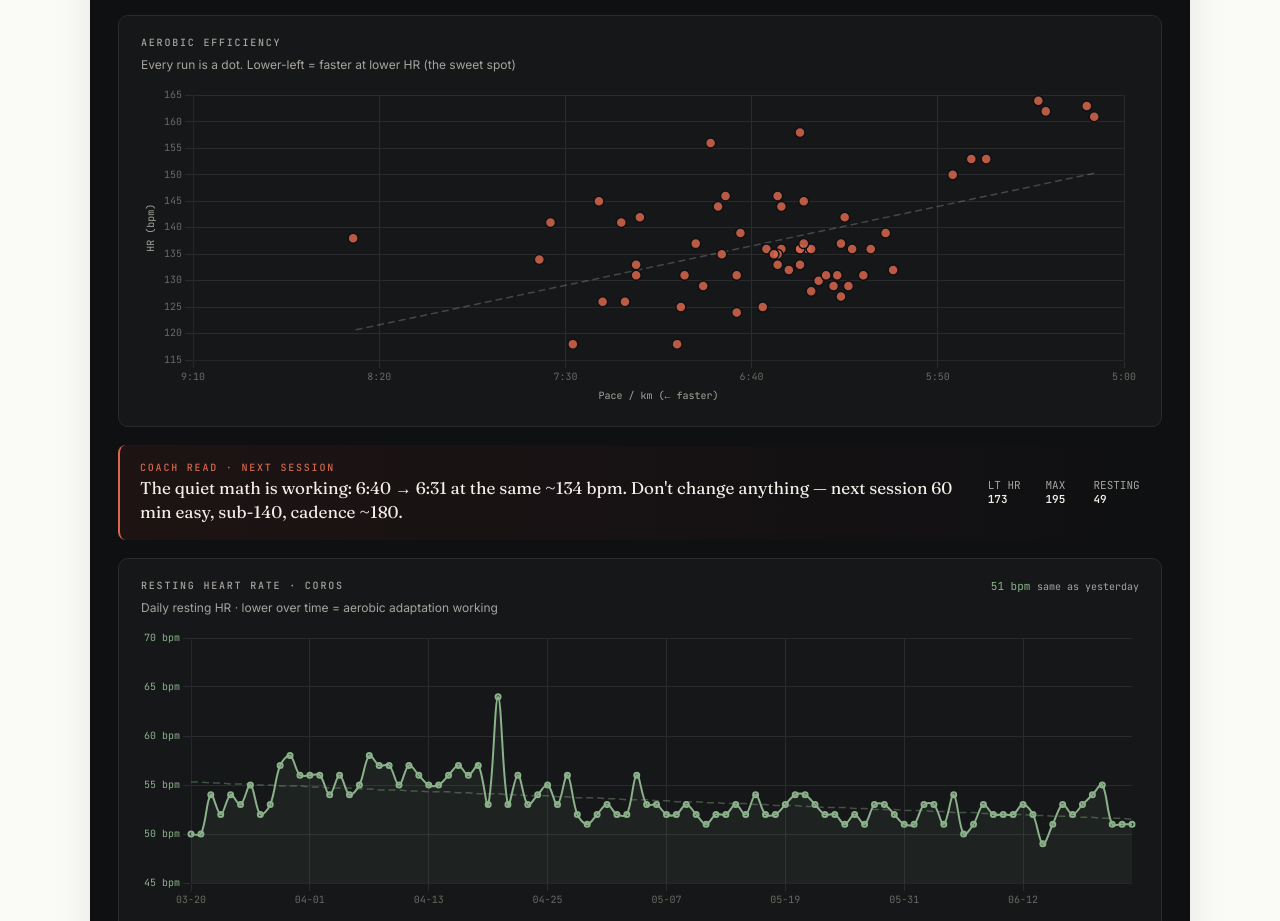
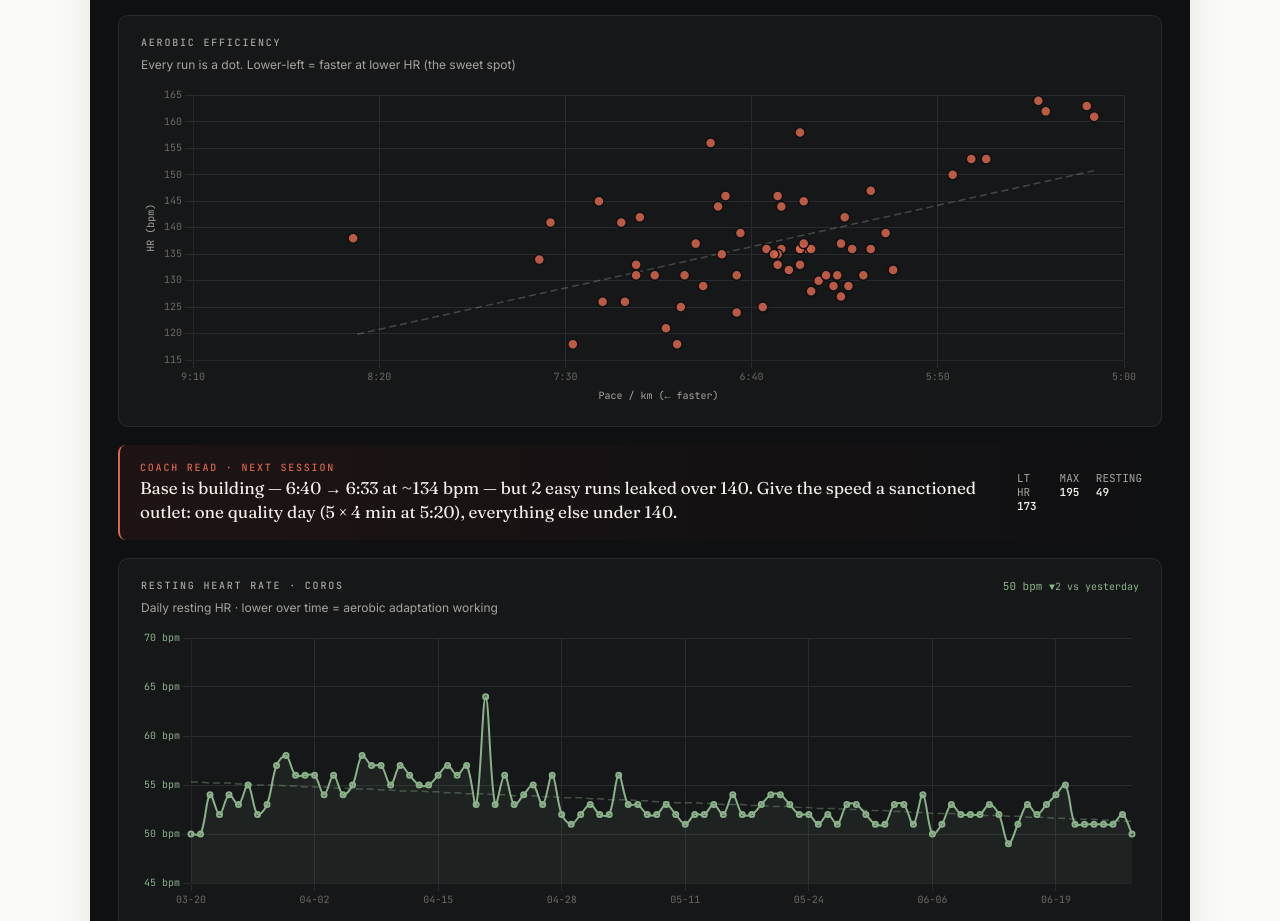
Before and after one commit to arifRashih/running, a plain HTML site: page index.html in a window 1280 px wide. Shown: the part 1778-2699 px from the top of the page. Drawn offline with nearby package versions, Linux system fonts and the light colour scheme.

Commit message:
Add files via upload

```diff
--- a/index.html
+++ b/index.html
@@ -285,9 +285,12 @@
   {date:'21-Jun-26',week:'Week 13',pace:'6:59',hr:125,dist:8.85, menu:'Morning Run',  type:'Easy',notes:'Elevation: 73m',temp:27,    double:false},
   {date:'22-Jun-26',week:'Week 14',pace:'6:14',hr:129,dist:8.05, menu:'Morning Run',  type:'Easy',notes:'',temp:24,    double:false},
   {date:'23-Jun-26',week:'Week 14',pace:'6:24',hr:128,dist:7.84, menu:'Afternoon Run',  type:'Easy',notes:'',temp:30,    double:false},
+  {date:'25-Jun-26',week:'Week 14',pace:'6:08',hr:147,dist:5.90, menu:'Evening Run',  type:'Easy',notes:'Elevation: 62m',temp:27,    double:false},
+  {date:'27-Jun-26',week:'Week 14',pace:'7:06',hr:131,dist:12.68, menu:'Morning Run',  type:'Easy',notes:'Elevation: 176m',temp:27,    double:false},
+  {date:'28-Jun-26',week:'Week 14',pace:'7:03',hr:121,dist:7.10, menu:'Morning Run',  type:'Easy',notes:'',temp:27,    double:false},
 ];
 
-// ── COROS snapshot · updated 23-Jun-26 ───────────────────────────────────────
+// ── COROS snapshot · updated 28-Jun-26 ───────────────────────────────────────
 const RHR_EMBEDDED = [
   {date:'2026-03-20',value:50},{date:'2026-03-21',value:50},{date:'2026-03-22',value:54},{date:'2026-03-23',value:52},
   {date:'2026-03-24',value:54},{date:'2026-03-25',value:53},{date:'2026-03-26',value:55},{date:'2026-03-27',value:52},
@@ -314,6 +317,7 @@
   {date:'2026-06-15',value:51},{date:'2026-06-16',value:53},{date:'2026-06-17',value:52},{date:'2026-06-18',value:53},
   {date:'2026-06-19',value:54},{date:'2026-06-20',value:55},{date:'2026-06-21',value:51},{date:'2026-06-22',value:51},
   {date:'2026-06-23',value:51},
+  {date:'2026-06-24',value:51},{date:'2026-06-25',value:51},{date:'2026-06-27',value:52},{date:'2026-06-28',value:50},
 ];
 const HRV_EMBEDDED = [
   {date:'2026-03-20',value:59},{date:'2026-03-21',value:60},{date:'2026-03-22',value:56},{date:'2026-03-23',value:55},
@@ -341,8 +345,9 @@
   {date:'2026-06-15',value:63},{date:'2026-06-16',value:59},{date:'2026-06-17',value:52},{date:'2026-06-18',value:61},
   {date:'2026-06-19',value:53},{date:'2026-06-20',value:43},{date:'2026-06-21',value:59},{date:'2026-06-22',value:61},
   {date:'2026-06-23',value:60},
+  {date:'2026-06-24',value:65},{date:'2026-06-25',value:68},{date:'2026-06-27',value:51},{date:'2026-06-28',value:67},
 ];
-const HRV_META = {baseline:59,rangeMin:52,rangeMax:66};
+const HRV_META = {baseline:59,rangeMin:51,rangeMax:67};
 
 // ── Constants ────────────────────────────────────────────────────────────────
 const MONTHS = ['Jan','Feb','Mar','Apr','May','Jun','Jul','Aug','Sep','Oct','Nov','Dec'];
```
